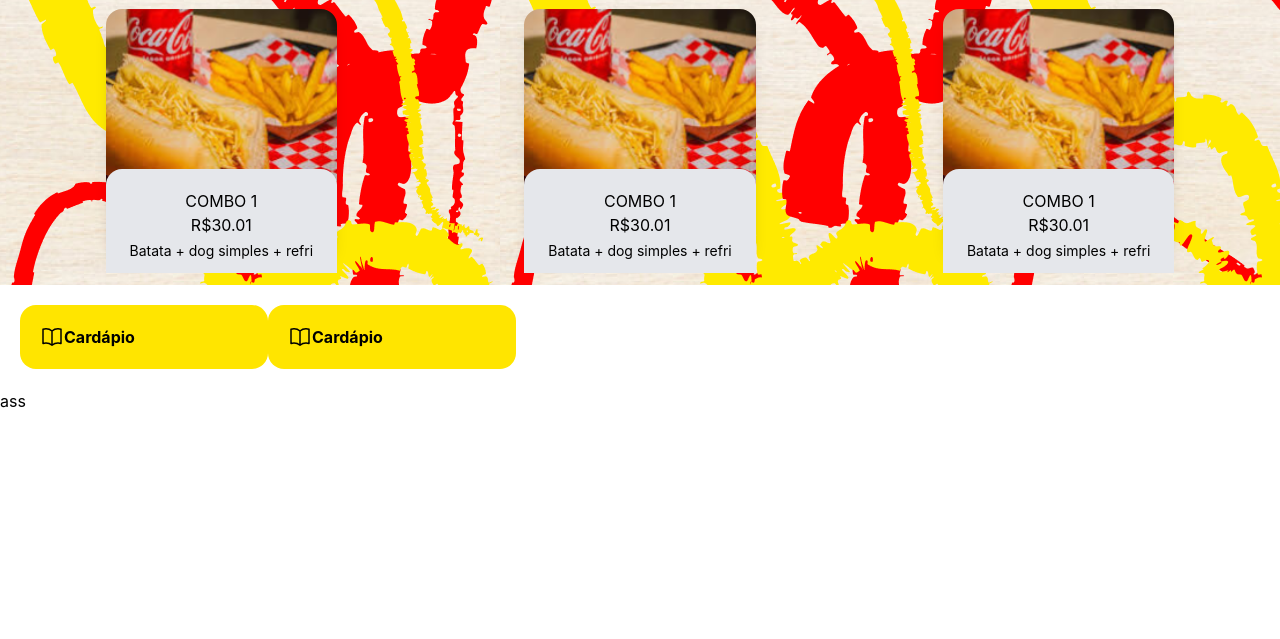
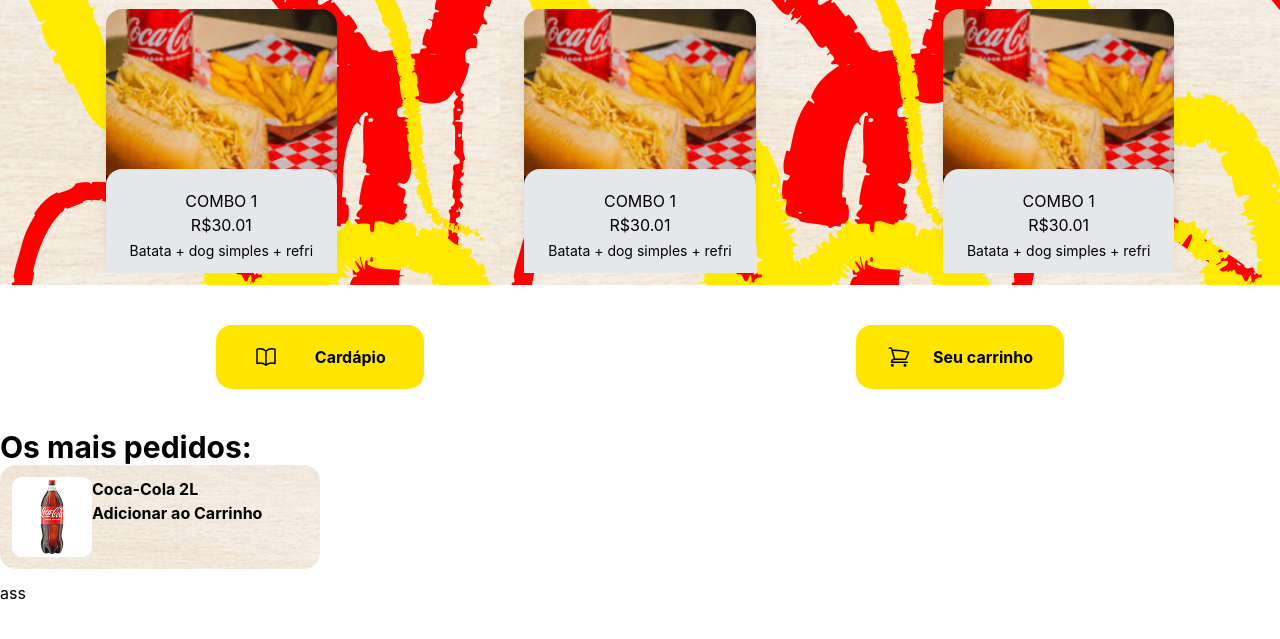
Before and after one commit to Asaf-Faza/cachorro-quente, a website: page index.html in a window 1280 px wide. Shown: the part 111-750 px from the top of the page. Drawn offline with nearby package versions, Linux system fonts and the light colour scheme; files that its build step writes are made by us from their sources.

Commit message:
16/04/26 09:26

```diff
--- a/index.html
+++ b/index.html
@@ -61,17 +61,29 @@
                 </div>
             </div>
         </div>
-        <div class="container flex p-5">
-            <button class="flex font-bold bg-[#FFE500] rounded-2xl p-5 w-1/5">
+        <div class="container flex py-10 justify-around min-w-screen">
+            <button class="flex justify-around font-bold bg-[#FFE500] rounded-2xl p-5 w-52 mx-1">
             <svg xmlns="http://www.w3.org/2000/svg" fill="none" viewBox="0 0 24 24" stroke-width="1.5" stroke="currentColor" class="size-6">
                 <path stroke-linecap="round" stroke-linejoin="round" d="M12 6.042A8.967 8.967 0 0 0 6 3.75c-1.052 0-2.062.18-3 .512v14.25A8.987 8.987 0 0 1 6 18c2.305 0 4.408.867 6 2.292m0-14.25a8.966 8.966 0 0 1 6-2.292c1.052 0 2.062.18 3 .512v14.25A8.987 8.987 0 0 0 18 18a8.967 8.967 0 0 0-6 2.292m0-14.25v14.25" />
             </svg>
             Cardápio</button>
-            <button class="flex font-bold bg-[#FFE500] rounded-2xl p-5 w-1/5">
+            <button class="flex justify-around font-bold bg-[#FFE500] rounded-2xl p-5 mx-1 w-52">
             <svg xmlns="http://www.w3.org/2000/svg" fill="none" viewBox="0 0 24 24" stroke-width="1.5" stroke="currentColor" class="size-6">
-                <path stroke-linecap="round" stroke-linejoin="round" d="M12 6.042A8.967 8.967 0 0 0 6 3.75c-1.052 0-2.062.18-3 .512v14.25A8.987 8.987 0 0 1 6 18c2.305 0 4.408.867 6 2.292m0-14.25a8.966 8.966 0 0 1 6-2.292c1.052 0 2.062.18 3 .512v14.25A8.987 8.987 0 0 0 18 18a8.967 8.967 0 0 0-6 2.292m0-14.25v14.25" />
+                <path stroke-linecap="round" stroke-linejoin="round" d="M2.25 3h1.386c.51 0 .955.343 1.087.835l.383 1.437M7.5 14.25a3 3 0 0 0-3 3h15.75m-12.75-3h11.218c1.121-2.3 2.1-4.684 2.924-7.138a60.114 60.114 0 0 0-16.536-1.84M7.5 14.25 5.106 5.272M6 20.25a.75.75 0 1 1-1.5 0 .75.75 0 0 1 1.5 0Zm12.75 0a.75.75 0 1 1-1.5 0 .75.75 0 0 1 1.5 0Z" />
             </svg>
-            Cardápio</button>
+            Seu carrinho</button>
+        </div>
+        <div class="container flex-col">
+            <h1 class="text-3xl font-bold">Os mais pedidos:</h1>
+            <div class="grid-cols-2 grid">
+                <div class="mb-3 container p-3 flex justify-center bg-[url(/src/img/wood.png)] rounded-2xl w-1/2">
+                    <img src="./src/img/coca.png" alt="" class="">
+                    <div class="container">
+                        <p class="font-bold">Coca-Cola 2L</p>
+                        <button class="font-bold">Adicionar ao Carrinho</button>
+                    </div>
+                </div>
+            </div>
         </div>
     </main>
     <footer class="flex">
```
Also changed, not shown: dist/output.css, src/img/coca.png (added), src/img/wood.png (added).
